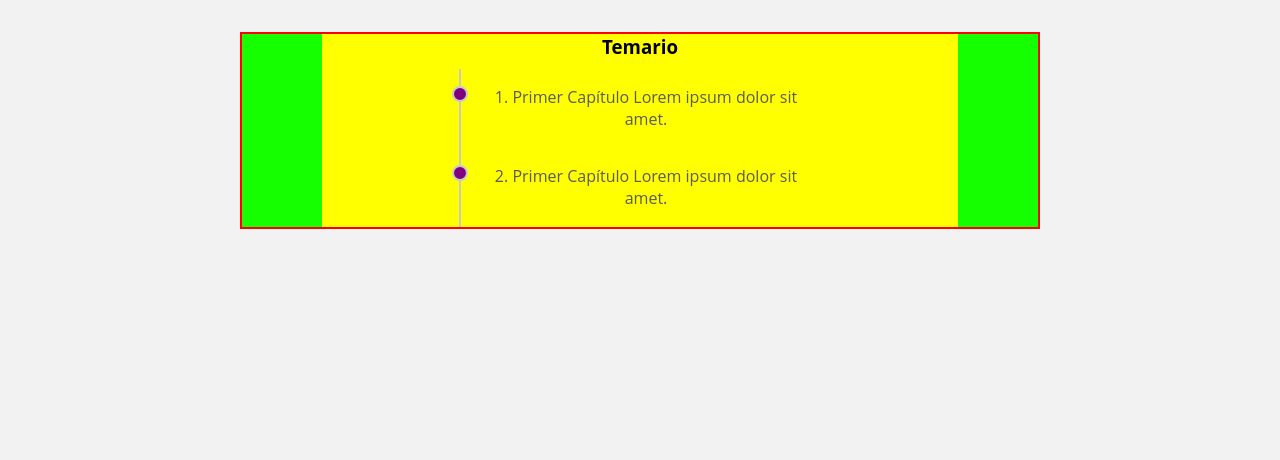
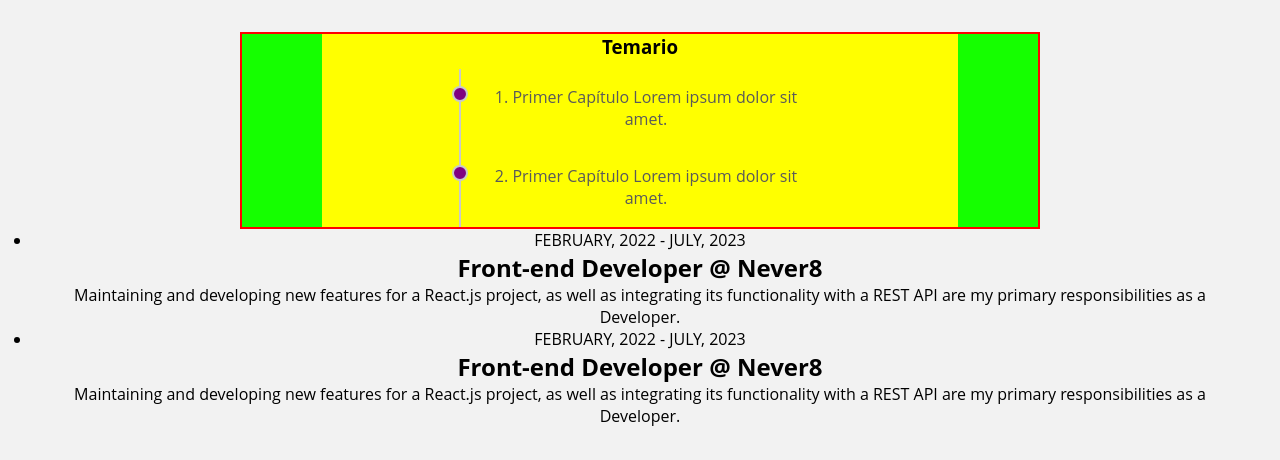
Before and after one commit to VictoriaIleanaRodriguezMora/portfolio_react, a React (Vite) app: page / in a window 1280 px wide. Shown: the top 460 px of the page. Built offline with nearby package versions, Linux system fonts and the light colour scheme.

Commit message:
feat(components): :sparkles: Alternativa de Lista Punteada

```diff
--- a/src/App.tsx
+++ b/src/App.tsx
@@ -1,10 +1,12 @@
 import "./App.css";
 import Lista_Punteada from "./components/Lista_Punteada/Lista_Punteada";
+import ALTERNATIVA_Lista_Punteada from "./components/ALTERNATIVA-Lista_Punteada/ALTERNATIVA-Lista_Punteada";
 
 function App() {
   return (
     <>
       <Lista_Punteada />
+      <ALTERNATIVA_Lista_Punteada/>
     </>
   );
 }
--- /dev/null
+++ b/src/components/ALTERNATIVA-Lista_Punteada/ALTERNATIVA-Lista_Punteada.css
@@ -0,0 +1,24 @@
+/* ul {
+    list-style: none;
+
+    border: 2px solid rgb(0, 4, 255);
+}
+
+li {
+    position: relative;
+    padding: 0 6%;
+    border-left: 5px solid red;
+    border-radius: 2px 2px 2px 2px;
+}
+
+
+li span {
+    background-color: blueviolet;
+    position: absolute;
+    border-radius: 50%;
+    width: 15px;
+    height: 15px;
+    top: -1px;
+    left: -10px;
+
+} */
--- /dev/null
+++ b/src/components/ALTERNATIVA-Lista_Punteada/ALTERNATIVA-Lista_Punteada.tsx
@@ -0,0 +1,38 @@
+// import React from "react";
+import "./ALTERNATIVA-Lista_Punteada.css";
+
+const ALTERNATIVA_Lista_Punteada = () => {
+  return (
+    <>
+      <ul>
+        <li>
+          <span></span>
+          <div>
+            <p> FEBRUARY, 2022 - JULY, 2023 </p>
+            <h2> Front-end Developer @ Never8 </h2>
+            <p>
+              Maintaining and developing new features for a React.js project, as
+              well as integrating its functionality with a REST API are my
+              primary responsibilities as a Developer.
+            </p>
+          </div>
+        </li>
+
+        <li>
+          <span></span>
+          <div>
+            <p> FEBRUARY, 2022 - JULY, 2023 </p>
+            <h2> Front-end Developer @ Never8 </h2>
+            <p>
+              Maintaining and developing new features for a React.js project, as
+              well as integrating its functionality with a REST API are my
+              primary responsibilities as a Developer.
+            </p>
+          </div>
+        </li>
+      </ul>
+    </>
+  );
+};
+
+export default ALTERNATIVA_Lista_Punteada;
```
